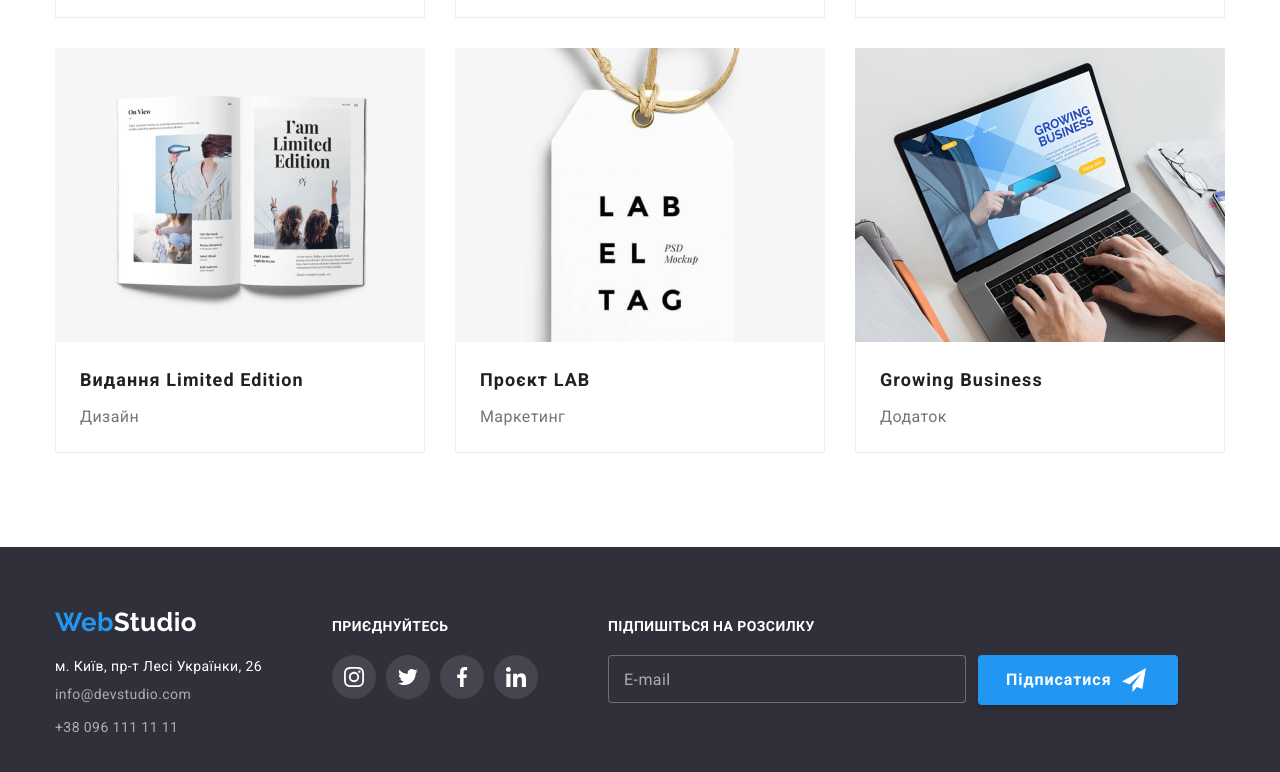
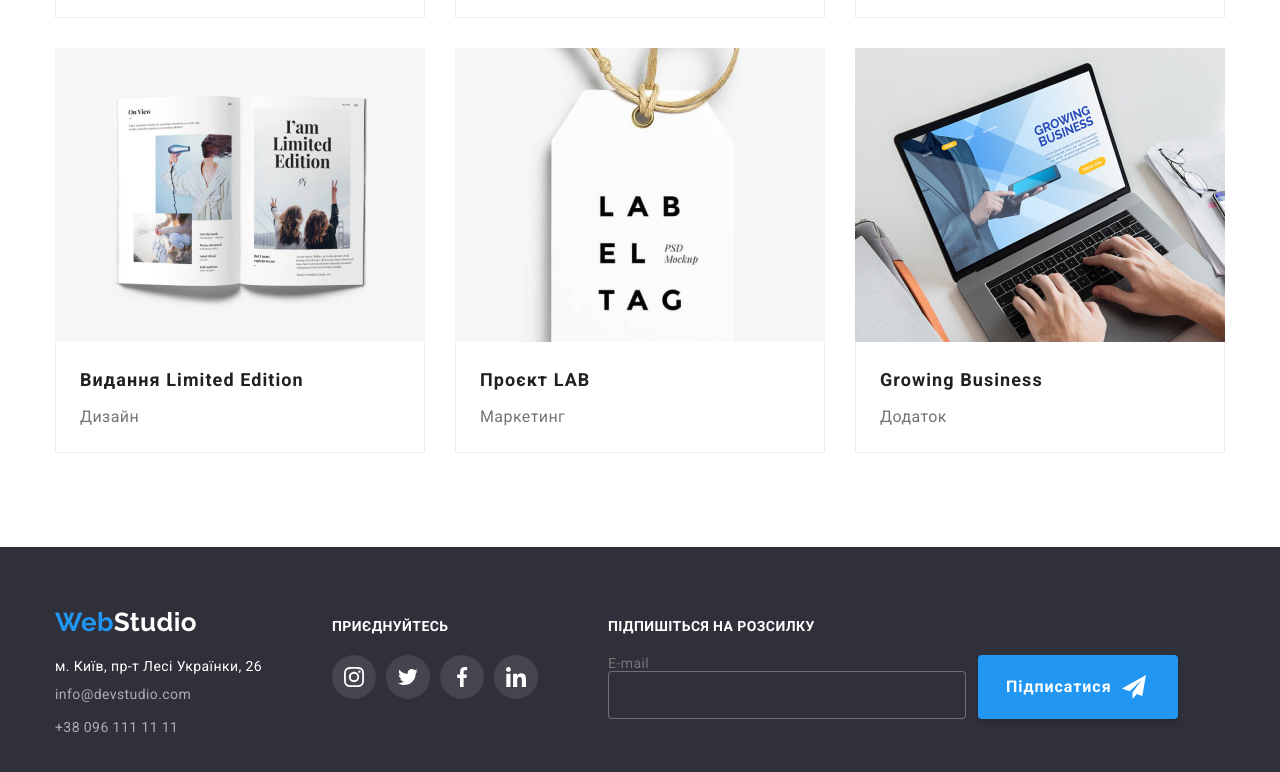
Before and after one commit to Firsache/goit-markup-hw-06, a plain HTML site: page portfolio.html in a window 1280 px wide. Shown: the part 1089-1861 px from the top of the page. Drawn offline with nearby package versions, Linux system fonts and the light colour scheme.

Commit message:
corrections after mentor's check

```diff
--- a/css/styles.css
+++ b/css/styles.css
@@ -566,11 +566,7 @@ img {
   position: relative;
 }
 
-.subscribe-input-email {
-  position: absolute;
-  left: 16px;
-  top: 50%;
-  transform: translateY(-50%);
+.subscribe-input-block::placeholder {
   color: var(--footer-text-color);
 
   font-size: 16px;
@@ -581,7 +577,7 @@ img {
   background-color: var(--dark-background-color);
   color: var(--primary-white-color);
   width: 358px;
-  padding: 15px 16px 15px 75px;
+  padding: 15px 16px;
 
   border: 1px solid rgba(255, 255, 255, 0.3);
   border-radius: 4px;
```
Also changed, not shown: index.html (+1 -2 lines).
